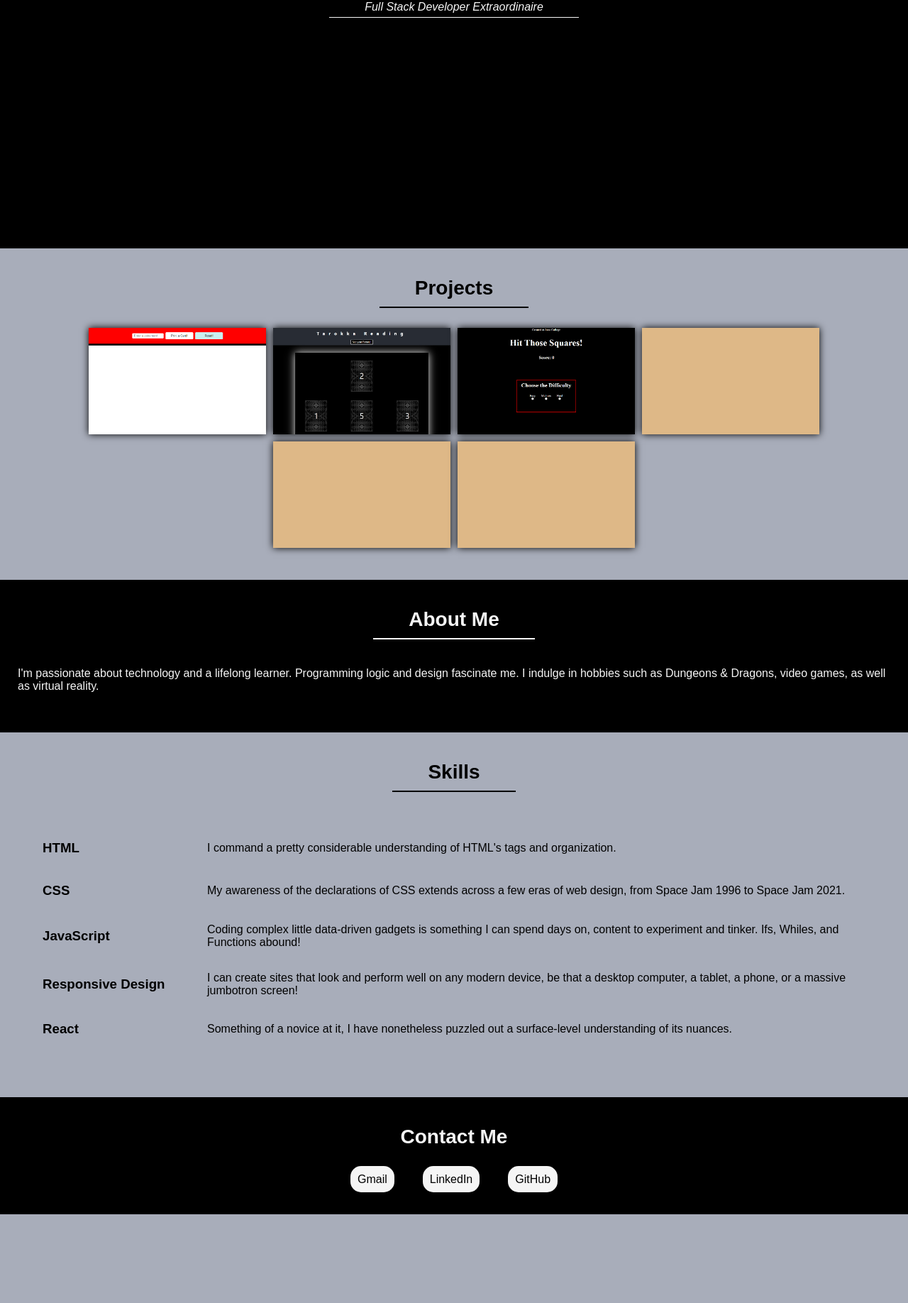
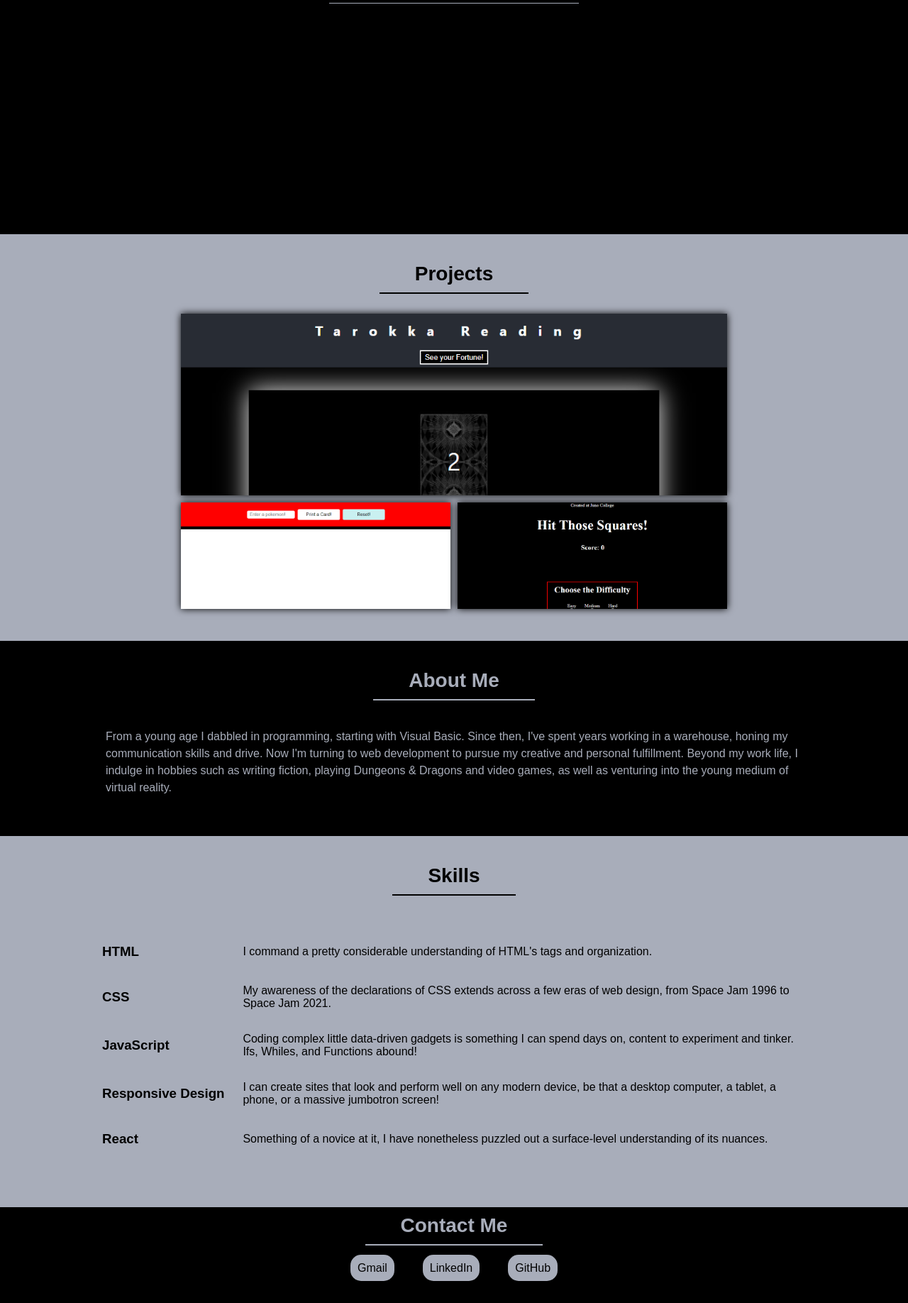
Before and after one commit to RookiePrime/portfolio, a plain HTML site: page index.html in a window 1280 px wide. Shown: the part 470-2306 px from the top of the page at 71% size. Before the commit the page ends 2181 px from the top, so only its background shows below. Drawn offline with Linux system fonts and the light colour scheme.

Commit message:
Media query and colour adjustments.

```diff
--- a/assets/styles/style.css
+++ b/assets/styles/style.css
@@ -1,14 +1,15 @@
 /* The basics, setting things to a nice neutral before styling proper. */
 
 :root {
-    --primary-font-colour: whitesmoke;
-    --primary-bg-colour: black;
+    --primary-colour: #a8adba;
+    --secondary-colour: black;
+    --highlight-colour: whitesmoke;
 }
 
 body {
    margin: 0;
    padding: 0;
-   background-color: #a8adba;
+   background-color: var(--primary-colour);
    font-family: Arial, Helvetica, sans-serif;
    display: flex;
    flex-direction: column;
@@ -21,16 +22,16 @@ a {
 
 .link-style {
     padding: 10px;
-    background-color: var(--primary-font-colour);
+    background-color: var(--primary-colour);
     border-radius: 15px;
-    color: var(--primary-bg-colour);
+    color: var(--secondary-colour);
     transition: 0.3s ease all;
 }
 
 .link-style:hover,
 .link-style:focus {
-    background-color: var(--primary-bg-colour);
-    color: var(--primary-font-colour);
+    background-color: var(--secondary-colour);
+    color: var(--primary-colour);
 }
 
 /* Now comes the Header, Footer and Hero styles. The Header and Footer share a lot of common styling, so I'm keeping them together. */
@@ -38,9 +39,8 @@ a {
 header {
     height: 8vh;
     display: flex;
-    padding-top: 20px;
     justify-content: center;
-    background-color: var(--primary-bg-colour);
+    background-color: var(--secondary-colour);
     position: sticky;
     top: 0;
     z-index: 50;
@@ -58,6 +58,7 @@ footer ul {
     list-style-type: none;
     display: flex;
     justify-content: center;
+    align-items: center;
     flex-wrap: wrap;
 }
 
@@ -68,38 +69,34 @@ footer li {
 
 header a,
 footer a {
-    color: var(--primary-font-colour);
+    color: var(--primary-colour);
 }
 
 footer {
-    padding: 40px 20px;
+    padding: 10px 20px 40px 20px;
     display: flex;
     flex-direction: column;
     align-items: center;
-    background-color: var(--primary-bg-colour);
-    color: var(--primary-font-colour);
-}
-
-footer h2 {
-    border-bottom: 2px solid var(--primary-font-colour);
+    background-color: var(--secondary-colour);
+    color: var(--primary-colour);
 }
 
 footer a {
     padding: 10px;
-    background-color: var(--primary-font-colour);
+    background-color: var(--primary-colour);
     border-radius: 15px;
-    color: var(--primary-bg-colour);
+    color: var(--secondary-colour);
     transition: 0.3s ease all;
 }
 
 .hero {
-    background-color: var(--primary-bg-colour);
+    background-color: var(--secondary-colour);
     height: 92vh;
     display: flex;
     flex-direction: column;
     justify-content: center;
     align-items: center;
-    color: var(--primary-font-colour);
+    color: var(--highlight-colour);
 }
 
 .hero h1 {
@@ -111,8 +108,8 @@ footer a {
     font-size: 16px;
     font-style: italic;
     padding: 5px 50px;
-    border-top: 1px solid var(--primary-font-colour);
-    border-bottom: 1px solid var(--primary-font-colour);
+    border-top: 1px solid var(--primary-colour);
+    border-bottom: 1px solid var(--primary-colour);
 }
 
 /* Here's the Main stuffs, the big beefy section with sections within it. */
@@ -127,17 +124,21 @@ footer h2 {
     margin-top: 0;
     font-size: 28px;
     padding: 0 50px 10px 50px;
-    border-bottom: 2px solid black;
+    border-bottom: 2px solid var(--secondary-colour);
 }
 
 section {
     padding: 40px 20px;
+    display: flex;
+    justify-content: center;
 }
 
 section .sec-container {
     display: flex;
     flex-direction: column;
     align-items: center;
+    width: 80%;
+    margin: 0;
 }
 
 /* First and foremost, the styles for the main event: the Projects */
@@ -146,6 +147,18 @@ section .sec-container {
     display: flex;
     flex-wrap: wrap;
     justify-content: center;
+}
+
+#projects a {
+    flex: 1 30%;
+}
+
+#projects .big {
+    flex: 2 100%;
+}
+
+#projects .big .project {
+    height: 20vw;
 }
 
 /* These particular selectors need to come before the general .project one, or their style will be overwritten. */
@@ -165,10 +178,10 @@ section .sec-container {
     background-position: center top;
     background-size: cover;
     background-color: burlywood;
-    flex: 1 10%;
     display: flex;
     justify-content: center;
     align-items: center;
+    height: 10vw;
     min-height: 150px;
     min-width: 250px;
     margin: 5px;
@@ -177,9 +190,6 @@ section .sec-container {
     transition: all 0.3s ease-out;
 }
 
-#projects .big {
-    flex: 3 100%;
-}
 
 #projects .project:hover,
 #projects .project:focus {
@@ -199,8 +209,8 @@ section .sec-container {
     opacity: 0;
     display: inline;
     padding: 5px;
-    background-color: var(--primary-font-colour);
-    box-shadow: 0 0 10px var(--primary-bg-colour);
+    background-color: var(--primary-colour);
+    box-shadow: 0 0 10px var(--secondary-colour);
     border-radius: 10px;
     z-index: 30;
     transition: all 0.3s ease-out;
@@ -210,22 +220,28 @@ section .sec-container {
 /* Secondly, styling for me rambling about me in the About section */
 
 #about {
-    background-color: var(--primary-bg-colour);
-    color: var(--primary-font-colour);
+    background-color: var(--secondary-colour);
+    color: var(--primary-colour);
 }
 
-#about h2 {
-    border-bottom: 2px solid var(--primary-font-colour);
+#about h2,
+footer h2 {
+    border-bottom: 2px solid var(--primary-colour);
 }
 
 #about p {
     padding: 0 5px;
+    line-height: 1.5;
 }
 
 /* Third and finally, the stylez for the Skills that should hopefully, in due time, pay the bills */
 
+#skills {
+    color: var(--secondary-colour);
+}
+
 #skills ul {
-    padding: 10px 40px;
+    padding: 10px 0;
     list-style-type: none;
 }
 
@@ -248,7 +264,7 @@ section .sec-container {
 
 /* Some media queries, so things look good on phones! */
 
-@media screen and (max-width: 960px) {
+@media screen and (max-width: 1024px) {
 
     #skills p {
         flex: 0 70%;
@@ -262,20 +278,22 @@ section .sec-container {
 
 @media screen and (max-width: 780px) {
 
+    /* Mosto of the adjustments start here. Just little fixes to make things center and cozy up as the screen gets smaller, while making text bigger so it's legible. */
+
     body {
         font-size: 20px;
     }
 
     header {
-        height: 20vh;
+        height: 7vh;
     }
 
-    header nav {
-
+    header li {
+        margin: 10px;
     }
 
     .hero {
-        height: 80vh;
+        height: 93vh;
     }
 
     main h2 {
@@ -283,10 +301,27 @@ section .sec-container {
         text-align: center;
     }
 
+    #projects .big .project {
+        height: 100vw;
+    }
+
+    #projects .project {
+        height: 50vw;
+        margin-bottom: 20px;
+    }
+
+    #projects .preview-text {
+        font-size: 20px;
+    }
+
     #skills li {
         flex-direction: column;
         justify-content: center;
-        border-bottom: 1px solid var(--primary-bg-colour);
+        border-bottom: 1px solid var(--secondary-colour);
+    }
+
+    #skills li:first-child {
+        border-top: 1px solid var(--secondary-colour);
     }
 
     #skills h3 {
@@ -306,14 +341,17 @@ section .sec-container {
 
 @media screen and (max-width: 580px) {
 
-    /* Some things aren't necessary or useful on tiny screens, so they go bye-bye */
-    .optional {
-        display: none;
+    header {
+        position: static;
+        height: 15vh;
     }
 
-    header {
-        padding-top: 20px;
-        position: static;
+    .hero {
+        height: 85vh;
+    }
+
+    footer li {
+        margin: 0 5px;
     }
 
 }
--- a/index.html
+++ b/index.html
@@ -11,9 +11,6 @@
     <header>
         <nav>
             <ul>
-                <li>
-                    <a href="#home" class="link-style optional">Home</a>
-                </li>
                 <li>
                     <a href="#projects" class="link-style">Projects</a>
                 </li>
@@ -31,21 +28,21 @@
     </header>
     <div class="hero" id="home">
         <h1>Kiefer Levine</h1>
-        <p>Full Stack Developer Extraordinaire</p>
+        <p>Front End Developer Extraordinaire</p>
     </div>
     <main>
         <section id="projects">
             <div class="sec-container">
                 <h2>Projects</h2>
                 <div class="proj-container">
+                    <a href="https://rookieprime.github.io/tarokka-deck/" class="big">
+                        <div class="project tarokka">
+                            <h3 class="preview-text">Tarokka Reading</h3>
+                        </div>
+                    </a>
                     <a href="https://rookieprime.github.io/Juno-JS-Project-2/">
                         <div class="project pokecards">
                             <h3 class="preview-text">PokeCards</h3>
-                        </div>
-                    </a>
-                    <a href="https://rookieprime.github.io/tarokka-deck/">
-                        <div class="project tarokka big">
-                            <h3 class="preview-text">Tarokka Reading</h3>
                         </div>
                     </a>
                     <a href="https://rookieprime.github.io/hit-those-squares/">
@@ -53,9 +50,6 @@
                             <h3 class="preview-text">Hit Those Squares</h3>
                         </div>
                     </a>
-                    <a href="#"><div class="project"></div></a>
-                    <a href="#"><div class="project"></div></a>
-                    <a href="#"><div class="project"></div></a>
                 </div>
             </div>
         </section>
@@ -63,7 +57,7 @@
             <div class="sec-container">
                 <h2>About Me</h2>
                 <p>
-                    I'm passionate about technology and a lifelong learner. Programming logic and design fascinate me. I indulge in hobbies such as Dungeons & Dragons, video games, as well as virtual reality.
+                    From a young age I dabbled in programming, starting with Visual Basic. Since then, I've spent years working in a warehouse, honing my communication skills and drive. Now I'm turning to web development to pursue my creative and personal fulfillment. Beyond my work life, I indulge in hobbies such as writing fiction, playing Dungeons & Dragons and video games, as well as venturing into the young medium of virtual reality.
                 </p>
             </div>
         </section>
```
Also changed, not shown: 1 other file.
